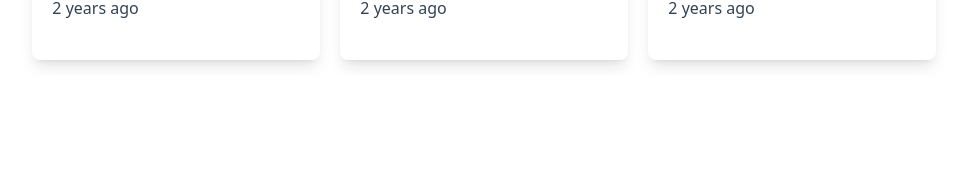
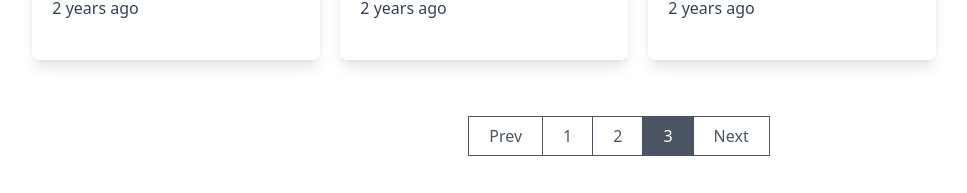
Before and after one commit to mwafrika/kevent-web-second, a React (Create React App) app in the folder frontend/: page /list in a window 1280 px wide. Shown: the part 1130-1323 px from the top of the page, without its empty margins (21-988 px from the left). Before the commit the page ends 1206 px from the top, so only its background shows below. Built offline with nearby package versions, Linux system fonts and the light colour scheme.

Commit message:
top packages

```diff
--- a/frontend/src/home.jsx
+++ b/frontend/src/home.jsx
@@ -254,7 +254,7 @@ export default function App() {
               alt="image-footer"
               className="w-full h-full object-cover"
             />
-            <h3 className="absolute text-white text-2xl font-bold  left-1/2 top-1/2  -translate-x-1/2 -translate-y-1/2">
+            <h3 className="absolute text-white text-5xl font-bold  left-1/2 top-1/2  -translate-x-1/2 -translate-y-1/2">
               Kevent
             </h3>
           </div>
@@ -266,7 +266,7 @@ export default function App() {
             >
               <p className=" text-xl text-slate-600 font-bold">CONTACT US</p>
               <div>
-                <label htmlFor="">First Name</label>
+                <label htmlFor="">Nom </label>
                 <input
                   type="text"
                   value=""
@@ -274,7 +274,7 @@ export default function App() {
                 />
               </div>
               <div>
-                <label htmlFor="">First Name</label>
+                <label htmlFor="">Post-Nom</label>
                 <input
                   type="text"
                   value=""
@@ -283,7 +283,7 @@ export default function App() {
               </div>
 
               <div>
-                <label htmlFor="">First Name</label>
+                <label htmlFor="">Email</label>
                 <input
                   type="text"
                   value=""
@@ -292,7 +292,7 @@ export default function App() {
               </div>
 
               <div>
-                <label htmlFor="">First Name</label>
+                <label htmlFor="">Numero de telephone</label>
                 <input
                   type="text"
                   value=""
--- a/frontend/src/list.jsx
+++ b/frontend/src/list.jsx
@@ -1,12 +1,14 @@
 import React from 'react';
 import moment from 'moment';
+import Pagination from './pagination';
 
 const list = () => {
   return (
-    <div className="flex flex-col w-full md:w-11/12 md:py-4 md:flex-row md:flex-wrap md:gap-x-5 md:gap-y-7 md:mx-auto 2xl:flex 2xl:flex-row 2xl:flex-wrap">
+    <>
+      <div className="flex flex-col w-full md:w-11/12 md:py-4 md:flex-row md:flex-wrap md:gap-x-5 md:gap-y-7 md:mx-auto 2xl:flex 2xl:flex-row 2xl:flex-wrap 2xl:gap-10 2xl:mx-auto 2xl:ml-36">
         <div
-        className="col-span-1 2xl:w-1/5 md:w-15 sm:col-span-1  h-full flex flex-col md:pb-1 sm:pt-5 sm:pb-5 lg:pt-5 lg:pb-1 xl:pt-5 xl:pb-5 xl:mr-12 2xl:mr-0 md:px-2 lg:px-5
-         shadow-lg rounded-lg border-gray-50 md:my-0 md:mx-auto xl:w-1/4 sm:w-9/12 sm:mx-auto sm:my-0  sm:px-6 xs:px-8 xs:mx-5 xxs:px-8 xxs:mx-5  xxxs:px-8 xxxs:mx-5"
+          className="col-span-1 2xl:w-1/5 2xl:h-full md:w-15 sm:col-span-1  h-full flex flex-col md:pb-1 sm:pt-5 sm:pb-5 lg:pt-5 lg:pb-1 xl:pt-5 xl:pb-5 xl:mr-12 2xl:mr-0 md:px-2 lg:px-5
+         shadow-lg rounded-lg border-gray-50 md:my-0 md:mx-auto xl:w-1/4 sm:w-9/12 2xl:mx-0 sm:mx-auto sm:my-0  sm:px-6 xs:px-8 xs:mx-5 xxs:px-8 xxs:mx-5  xxxs:px-8 xxxs:mx-5"
         >
           <h1 className="xxxs:text-lg  font-bold text-slate-600 md:text-lg mb-8 md:mb-1 lg:mb-4">
             Search
@@ -158,34 +160,7 @@ const list = () => {
           </div>
         </div>
         <div
-        className="h-full 2xl:w-1/5 md:w-15 xxxs:w-4/5 xxxs:h-full xxxs:mx-auto xxs:w-4/5 xxs:h-full xxs:mx-auto xs:mx-auto lg:w-72 w-80 2xl:w-full mt-10 transition duration-500 ease-in-out transform hover:-translate-y-1 hover:scale-110
-       cursor-pointer md:mt-0 md:h-full lg:mt-0 lg:h-full shadow-lg rounded-lg
-       "
-      >
-        <img
-          src="https://res.cloudinary.com/ujuzi/image/upload/v1643570908/Kevent/Rectangle_5-3_odyxty.svg"
-          alt=""
-          className="object-cover rounded-t-lg w-full"
-        />
-        <div className="flex flex-col px-5  pb-10">
-          <div className="flex flex-row justify-between items-center ">
-            <p className="text-md font-semibold text-center text-slate-700  py-4">
-              Nyiragongo
-            </p>
-            <p className="text-md font-semibold text-center text-white bg-slate-700 px-4 rounded-l-2xl rounded-r-2xl">
-              50$
-            </p>
-          </div>
-          <span className="text-md text-slate-700  py-0 my-0">
-            {moment(
-              '2020-05-01T00:00:00.000Z',
-              'YYYY-MM-DDTHH:mm:ss.SSSZ'
-            ).fromNow()}
-          </span>
-        </div>
-      </div>
-      <div
-        className="h-full 2xl:w-1/5 md:w-15 xxxs:w-4/5 xxxs:h-full xxxs:mx-auto xxs:w-4/5 xxs:h-full xxs:mx-auto xs:mx-auto lg:w-72 w-80 2xl:w-full mt-10 transition duration-500 ease-in-out transform hover:-translate-y-1 hover:scale-110
+          className="h-full 2xl:w-1/5 md:w-15 xxxs:w-4/5 xxxs:h-full xxxs:mx-auto xxs:w-4/5 xxs:h-full xxs:mx-auto xs:mx-auto lg:w-72 w-80 mt-10 transition duration-500 ease-in-out transform hover:-translate-y-1 hover:scale-110
        cursor-pointer md:mt-0 md:h-full lg:mt-0 lg:h-full shadow-lg rounded-lg
        "
         >
@@ -239,7 +214,7 @@ const list = () => {
           </div>
         </div>
         <div
-        className="h-full md:w-15 xxxs:w-4/5 xxxs:h-full xxxs:mx-auto xxs:w-4/5 xxs:h-full xxs:mx-auto xs:mx-auto lg:w-72 w-80 2xl:w-1/5 mt-10 transition duration-500 ease-in-out transform hover:-translate-y-1 hover:scale-110
+          className="h-full 2xl:w-1/5 md:w-15 xxxs:w-4/5 xxxs:h-full xxxs:mx-auto xxs:w-4/5 xxs:h-full xxs:mx-auto xs:mx-auto lg:w-72 w-80 mt-10 transition duration-500 ease-in-out transform hover:-translate-y-1 hover:scale-110
        cursor-pointer md:mt-0 md:h-full lg:mt-0 lg:h-full shadow-lg rounded-lg
        "
         >
@@ -266,7 +241,34 @@ const list = () => {
           </div>
         </div>
         <div
-        className="h-full md:w-15 xxxs:w-4/5 xxxs:h-full xxxs:mx-auto xxs:w-4/5 xxs:h-full xxs:mx-auto xs:mx-auto lg:w-72 w-80 2xl:w-1/5 mt-10 transition duration-500 ease-in-out transform hover:-translate-y-1 hover:scale-110
+          className="h-full 2xl:w-1/5 md:w-15 xxxs:w-4/5 xxxs:h-full xxxs:mx-auto xxs:w-4/5 xxs:h-full xxs:mx-auto xs:mx-auto lg:w-72 w-80 mt-10 transition duration-500 ease-in-out transform hover:-translate-y-1 hover:scale-110
+       cursor-pointer md:mt-0 md:h-full lg:mt-0 lg:h-full shadow-lg rounded-lg
+       "
+        >
+          <img
+            src="https://res.cloudinary.com/ujuzi/image/upload/v1643570908/Kevent/Rectangle_5-3_odyxty.svg"
+            alt=""
+            className="object-cover rounded-t-lg w-full"
+          />
+          <div className="flex flex-col px-5  pb-10">
+            <div className="flex flex-row justify-between items-center ">
+              <p className="text-md font-semibold text-center text-slate-700  py-4">
+                Nyiragongo
+              </p>
+              <p className="text-md font-semibold text-center text-white bg-slate-700 px-4 rounded-l-2xl rounded-r-2xl">
+                50$
+              </p>
+            </div>
+            <span className="text-md text-slate-700  py-0 my-0">
+              {moment(
+                '2020-05-01T00:00:00.000Z',
+                'YYYY-MM-DDTHH:mm:ss.SSSZ'
+              ).fromNow()}
+            </span>
+          </div>
+        </div>
+        <div
+          className="h-full 2xl:w-1/5 md:w-15 xxxs:w-4/5 xxxs:h-full xxxs:mx-auto xxs:w-4/5 xxs:h-full xxs:mx-auto xs:mx-auto lg:w-72 w-80 mt-10 transition duration-500 ease-in-out transform hover:-translate-y-1 hover:scale-110
        cursor-pointer md:mt-0 md:h-full lg:mt-0 lg:h-full shadow-lg rounded-lg
        "
         >
@@ -293,6 +295,8 @@ const list = () => {
           </div>
         </div>
       </div>
+      <Pagination />
+    </>
   );
 };
 
--- /dev/null
+++ b/frontend/src/pagination.jsx
@@ -0,0 +1,37 @@
+import React from 'react';
+
+const pagination = () => {
+  return (
+    <div class="container flex justify-center mx-auto py-10">
+      <ul class="flex">
+        <li>
+          <button class="h-10 px-5 text-gray-600 bg-white border border-r-0 border-gray-600 hover:bg-gray-100">
+            Prev
+          </button>
+        </li>
+        <li>
+          <button class="h-10 px-5 text-gray-600 bg-white border border-r-0 border-gray-600 ">
+            1
+          </button>
+        </li>
+        <li>
+          <button class="h-10 px-5 text-gray-600 bg-white border border-r-0 border-gray-600 hover:bg-gray-100">
+            2
+          </button>
+        </li>
+        <li>
+          <button class="h-10 px-5 text-white bg-gray-600 border border-r-0 border-gray-600 ">
+            3
+          </button>
+        </li>
+        <li>
+          <button class="h-10 px-5 text-gray-600 bg-white border border-gray-600 hover:bg-gray-100">
+            Next
+          </button>
+        </li>
+      </ul>
+    </div>
+  );
+};
+
+export default pagination;
```
Lines whose indentation alone changed are shown as unchanged.
